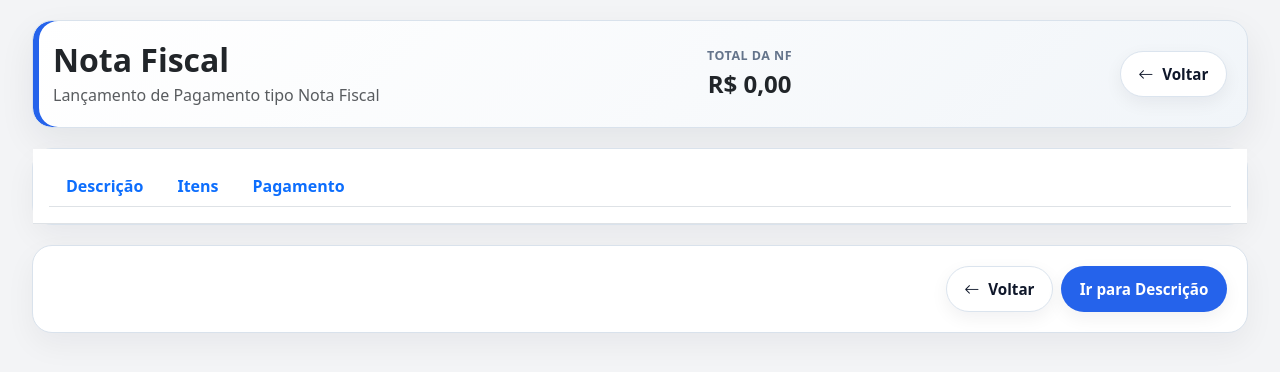
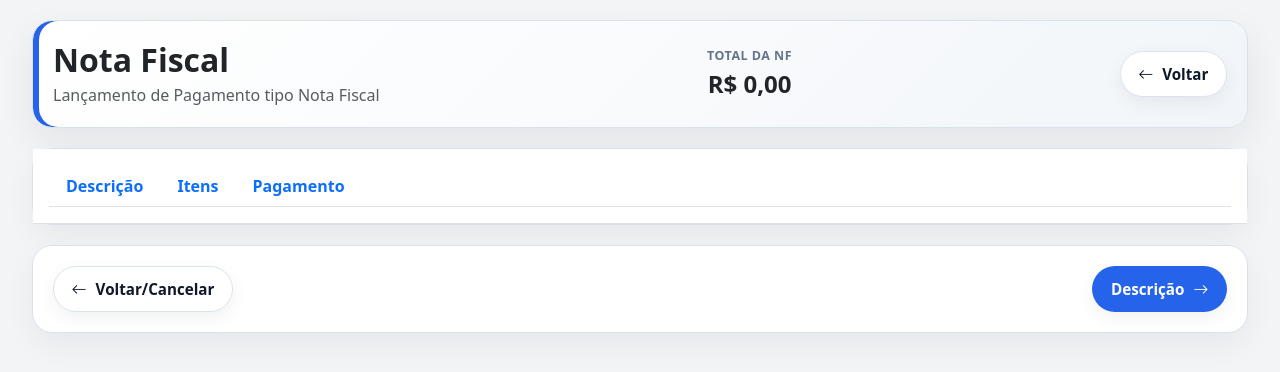
Before and after one commit to endersonjack/genesis, a Django app: template templates/financeiro/pagamento_nf_form.html in a window 1280 px wide. Shown: the top 372 px of the page. Run offline with Django 5.2, Linux system fonts and the light colour scheme; the template is opened without the code that fills it: most values are stand-ins (such as "Sample title", 1, 10 or a date in 2020); form fields are guessed from the names that the template uses; parts of the project's set-up code (start-up, migrations or seed data) failed here and were passed over; some libraries are stand-ins or nearby versions.

Commit message:
UPDATE: Financeiro

```diff
--- a/templates/financeiro/pagamento_nf_form.html
+++ b/templates/financeiro/pagamento_nf_form.html
@@ -754,12 +754,15 @@
         </div>
     </div>
 
-    <div class="fin-card d-flex justify-content-end gap-2" id="bottomTabActions">
-        <a href="{% if modo == 'editar' and nf %}{% url 'financeiro:pagamento_nf_detalhe' empresa_id=request.empresa_ativa.pk pk=nf.pk %}{% else %}{% url 'financeiro:dashboard' empresa_id=request.empresa_ativa.pk %}{% endif %}" class="financeiro-top-btn financeiro-top-btn-light">
-            <i class="bi bi-arrow-left"></i> Voltar
+    <div class="fin-card d-flex justify-content-between flex-wrap gap-2" id="bottomTabActions">
+        <a href="{% if modo == 'editar' and nf %}{% url 'financeiro:pagamento_nf_detalhe' empresa_id=request.empresa_ativa.pk pk=nf.pk %}{% else %}{% url 'financeiro:dashboard' empresa_id=request.empresa_ativa.pk %}{% endif %}" class="financeiro-top-btn financeiro-top-btn-light" id="btnCancelRodape">
+            <i class="bi bi-arrow-left"></i> Voltar/Cancelar
         </a>
+        <button type="button" class="financeiro-top-btn financeiro-top-btn-light" id="btnPrevTab" hidden>
+            <i class="bi bi-arrow-left"></i> Descrição
+        </button>
         <button type="button" class="financeiro-top-btn financeiro-top-btn-primary" id="btnNextTab">
-            Próxima aba
+            Itens <i class="bi bi-arrow-right"></i>
         </button>
         <button type="submit" class="financeiro-top-btn financeiro-top-btn-primary" id="btnSalvarRodape" hidden>
             <i class="bi bi-check2-circle"></i> Salvar
@@ -773,7 +776,7 @@
     </div>
 </div>
 
-<div class="modal fade" id="pagamentoModal" tabindex="-1" aria-labelledby="pagamentoModalLabel" aria-hidden="true">
+<div class="modal fade" id="pagamentoModal" tabindex="-1" aria-labelledby="pagamentoModalLabel" aria-hidden="true" data-bs-backdrop="static" data-bs-keyboard="false">
     <div class="modal-dialog modal-lg modal-dialog-centered">
         <div class="modal-content rounded-4 border-0 shadow">
             <div class="modal-header border-0 pb-0 px-4 pt-4">
@@ -781,7 +784,6 @@
                     <h5 class="modal-title fw-bold" id="pagamentoModalLabel">Adicionar pagamento</h5>
                     <p class="text-muted small mb-0">Escolha o tipo e informe os dados deste pagamento.</p>
                 </div>
-                <button type="button" class="btn-close" data-bs-dismiss="modal" aria-label="Fechar"></button>
             </div>
             <div class="modal-body p-4">
                 <div class="row g-3 mb-3">
@@ -1042,6 +1044,8 @@
         const btnConfirmarPagamentoModal = document.getElementById('btnConfirmarPagamentoModal');
         const btnSalvarTopo = document.getElementById('btnSalvarTopo');
         const bottomTabActions = document.getElementById('bottomTabActions');
+        const btnCancelRodape = document.getElementById('btnCancelRodape');
+        const btnPrevTab = document.getElementById('btnPrevTab');
         const btnNextTab = document.getElementById('btnNextTab');
         const btnSalvarRodape = document.getElementById('btnSalvarRodape');
         const tabButtons = [
@@ -1063,6 +1067,9 @@
             if (btnNextTab) {
                 btnNextTab.disabled = true;
             }
+            if (btnPrevTab) {
+                btnPrevTab.disabled = true;
+            }
         }
 
         function toggleBoletos() {
@@ -1079,10 +1086,20 @@
 
         function updateTabActions() {
             const activeIndex = getActiveTabIndex();
+            const isDescricao = activeIndex <= 0;
             const isPagamento = activeIndex === tabButtons.length - 1;
             if (btnSalvarTopo) {
                 btnSalvarTopo.hidden = !isPagamento;
             }
+            if (btnCancelRodape) {
+                btnCancelRodape.hidden = !isDescricao;
+            }
+            if (btnPrevTab) {
+                btnPrevTab.hidden = isDescricao;
+                const prevBtn = tabButtons[activeIndex - 1];
+                const prevLabel = prevBtn ? prevBtn.textContent.trim() : 'Descrição';
+                btnPrevTab.innerHTML = `<i class="bi bi-arrow-left"></i> ${prevLabel}`;
+            }
             if (btnNextTab) {
                 btnNextTab.hidden = isPagamento;
             }
@@ -1091,7 +1108,17 @@
             }
             if (btnNextTab && !isPagamento) {
                 const nextBtn = tabButtons[activeIndex + 1];
-                btnNextTab.textContent = nextBtn ? `Ir para ${nextBtn.textContent.trim()}` : 'Próxima aba';
+                const nextLabel = nextBtn ? nextBtn.textContent.trim() : 'Próxima aba';
+                btnNextTab.innerHTML = `${nextLabel} <i class="bi bi-arrow-right"></i>`;
+            }
+        }
+
+        function showTabButton(tabButton) {
+            if (!tabButton) return;
+            if (window.bootstrap && bootstrap.Tab) {
+                bootstrap.Tab.getOrCreateInstance(tabButton).show();
+            } else {
+                tabButton.click();
             }
         }
 
@@ -1099,12 +1126,15 @@
             btnNextTab.addEventListener('click', () => {
                 const activeIndex = getActiveTabIndex();
                 const nextBtn = tabButtons[activeIndex + 1];
-                if (!nextBtn) return;
-                if (window.bootstrap && bootstrap.Tab) {
-                    bootstrap.Tab.getOrCreateInstance(nextBtn).show();
-                } else {
-                    nextBtn.click();
-                }
+                showTabButton(nextBtn);
+            });
+        }
+
+        if (btnPrevTab) {
+            btnPrevTab.addEventListener('click', () => {
+                const activeIndex = getActiveTabIndex();
+                const prevBtn = tabButtons[activeIndex - 1];
+                showTabButton(prevBtn);
             });
         }
 
```
